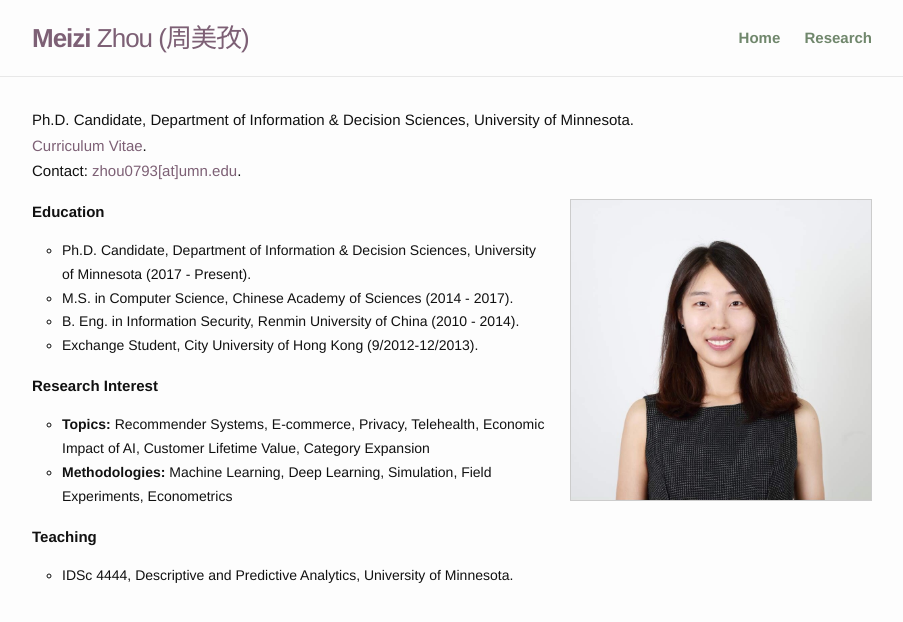
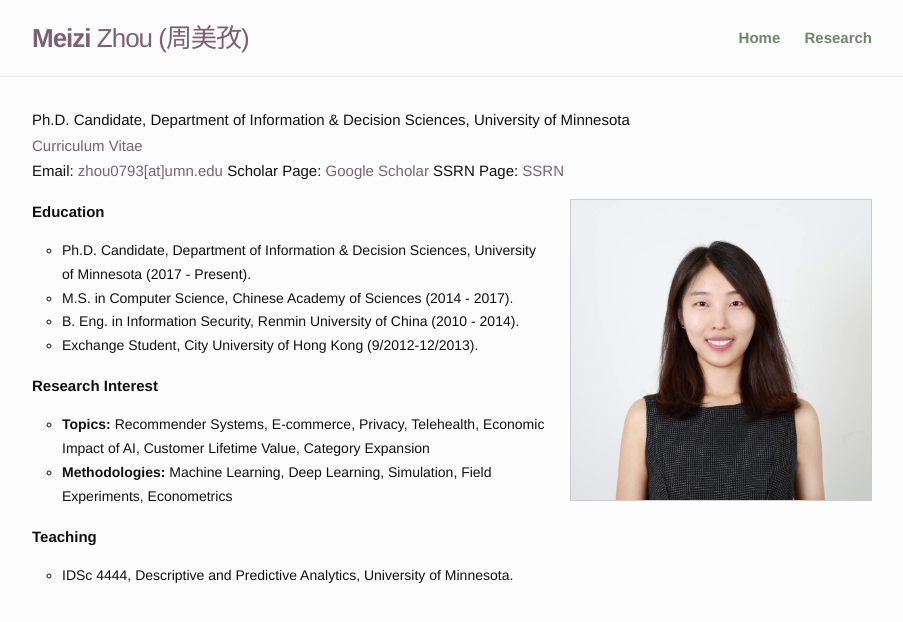
Before and after one commit to meizizhou/homepage, a Jekyll site: the page built from index.md, in a window 1280 px wide. Shown: the top 622 px of the page, without its empty margins (188-1091 px from the left). Built offline with Jekyll 4.4.1, drawn with Linux system fonts in a browser that asks for light colours.

Commit message:
home research work index

```diff
--- a/_layouts/home.html
+++ b/_layouts/home.html
@@ -7,7 +7,11 @@
 
     <div class="page-content">
       <div class="wrapper">
-        <p>Ph.D. Candidate, Department of Information & Decision Sciences, University of Minnesota.<br/> <a href="https://www.dropbox.com/s/d9hlmu7lktpdh3k/CV.pdf?dl=0" target="_blank">Curriculum Vitae</a>.<br/>Contact: <a href="mailto:zhou0793@umn.edu" target="_blank">zhou0793[at]umn.edu</a>.
+        <p>Ph.D. Candidate, Department of Information & Decision Sciences, University of Minnesota<br/>
+          <a href="https://www.dropbox.com/s/d9hlmu7lktpdh3k/CV.pdf?dl=0" target="_blank">Curriculum Vitae</a><br/>
+          Email: <a href="mailto:zhou0793@umn.edu" target="_blank">zhou0793[at]umn.edu</a>
+          Scholar Page: <a href="https://scholar.google.com/citations?user=E28GeEIAAAAJ&hl=en&authuser=1" target="_blank">Google Scholar</a>
+          SSRN Page: <a href="https://privpapers.ssrn.com/sol3/cf_dev/AbsByAuth.cfm?per_id=4277569" target="_blank">SSRN</a>
 
         <div class="home">
          <img
```
Also changed, not shown: _layouts/work.html (+2 -6 lines), research.md (+3 -3 lines).
